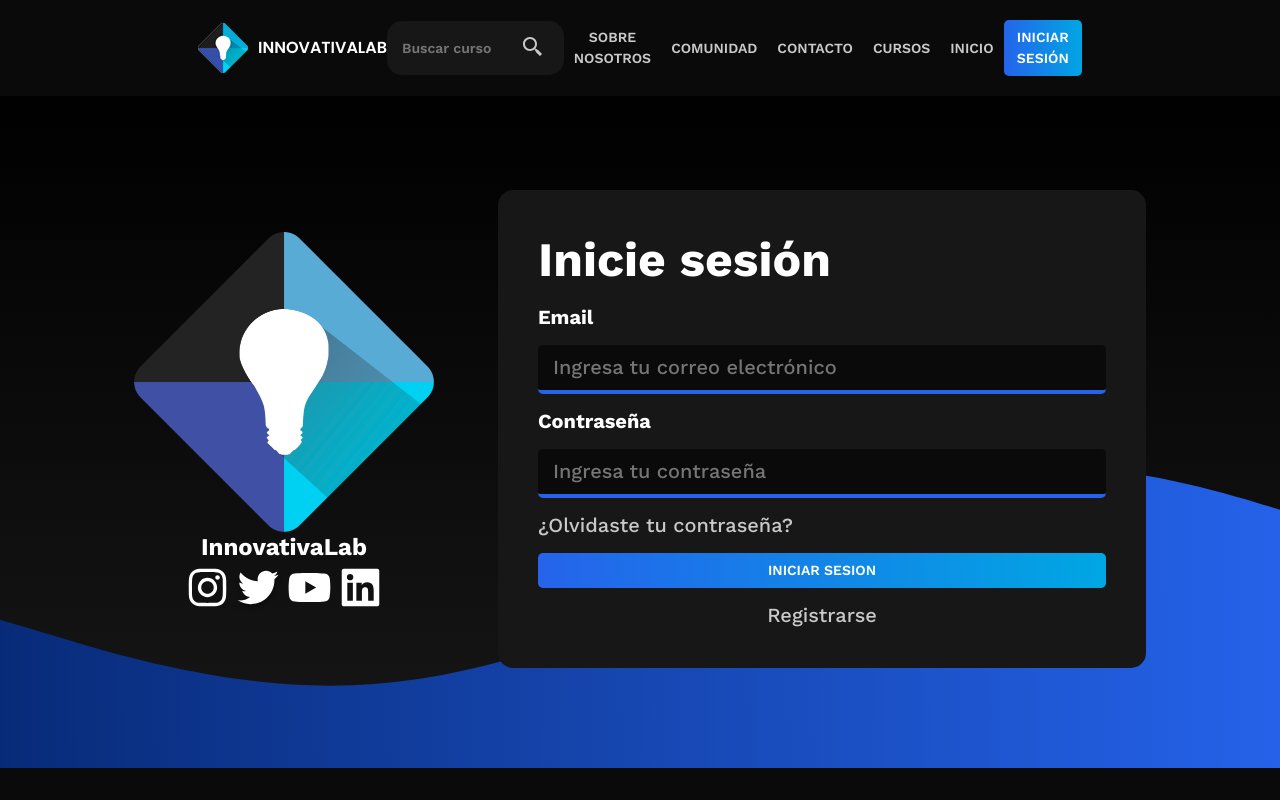
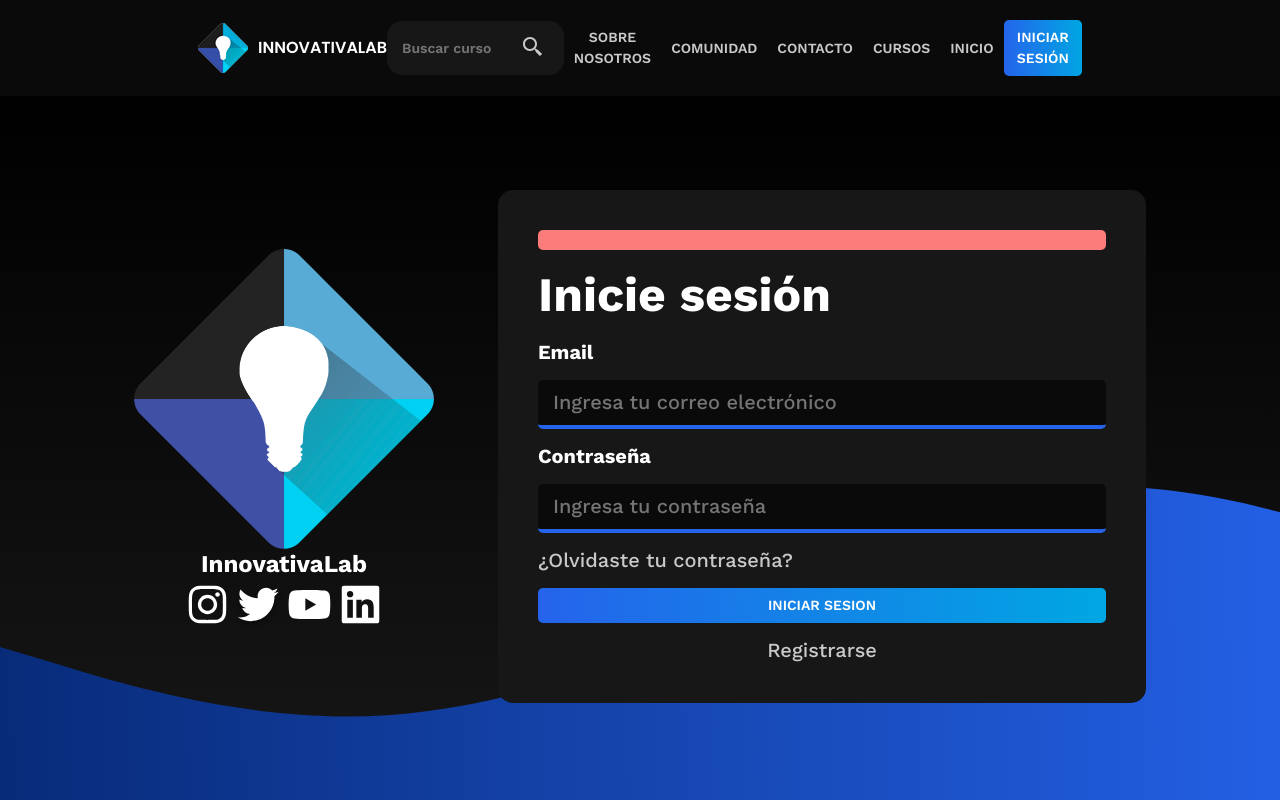
Before and after one commit to InnovativaLab/Pagina-web, a React (Vite) app in the folder PaginaWeb-React/: page /login in a window 1280 px wide. Shown: the top 800 px of the page. Built offline with nearby package versions, Linux system fonts and the light colour scheme; the HTML template or start-up script is replaced by a standard one.

Commit message:
Fix msgError

```diff
--- a/PaginaWeb-React/src/pages/Login.tsx
+++ b/PaginaWeb-React/src/pages/Login.tsx
@@ -18,7 +18,7 @@ function Login () {
   const sesion = userSesion.getInstance()
   const [email, setEmail] = useState('')
   const [pws, setPws] = useState('')
-  const [errorMsg, setMsg] = useState(<></>)
+  const [errorMsg, setMsg] = useState("")
   const navigate = useNavigate()
   window.scrollTo(0, 0)
 
@@ -28,14 +28,13 @@ function Login () {
       e.preventDefault()
       const validation = checkLogInData(email, pws)
       if (validation === true) {
-        setMsg(<></>)
+        setMsg("")
         console.log('Iniciando sesion...')
         sendDataLogin(email, pws).then((data) => {
           console.log(data);
           if(data!== undefined){
             const userDataSesion = sesion.saveSesion(data)
             let path = '/'
-            // console.log(userDataSesion)
             if (sesion.isAuthorized(enumPermisos.VerAnaliticas)) {
               if (userDataSesion?.RolNombre === 'Docente') {
                 path = '/teacher'
@@ -45,11 +44,11 @@ function Login () {
             }
             navigate(path, { replace: true })
           }
-          setMsg(<MsgBox text="No se pudo iniciar sesion." />)
+          setMsg("No se pudo iniciar sesión.")
         })
       } else {
         console.log(validation)
-        setMsg(<MsgBox text={validation} />)
+        setMsg(validation)
       }
     } catch (err: any) {
       setMsg(<MsgBox text={err.response} />)
@@ -69,6 +68,7 @@ function Login () {
       <main className='mainLogin'>
         <Redes size='big' />
         <form className='loginForm'>
+          <MsgBox text= {errorMsg} />
           <Title msg='Inicie sesión' />
           <Subtitle msg='Email' />
           <TextBox placeholder='Ingresa tu correo electrónico' textType='email' getData={(value: any) => setEmail(value)} />
@@ -86,7 +86,6 @@ function Login () {
           <Link className='secondaryButton fullSpace' to='/signin'>
             Registrarse
           </Link>
-          {errorMsg}
         </form>
       </main>
     </div>
```
